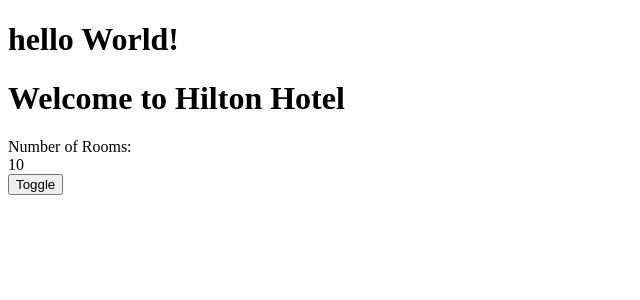
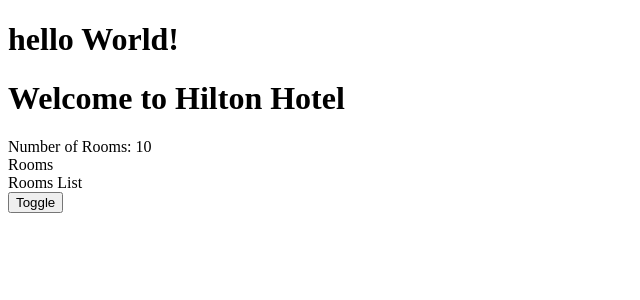
Before and after one commit to MiguelGarcia98GitHub/Angular-Hotel_Inventory_App, an Angular app: page / in a window 1280 px wide. Shown: the top 300 px of the page, without its empty margins (0-640 px from the left). Built offline with nearby package versions, Linux system fonts and the light colour scheme.

Commit message:
Added ngIf directive

```diff
--- a/src/app/rooms/rooms.component.html
+++ b/src/app/rooms/rooms.component.html
@@ -1,7 +1,9 @@
 <h1>Welcome to {{ hotelName }}</h1>
-<div [hidden]="hideRooms">
-  Number of Rooms:
-  <div>{{ numberOfRooms }}</div>
-</div>
+<div [hidden]="hideRooms">Number of Rooms: {{ numberOfRooms }}</div>
+<div *ngIf="rooms.availableRooms > 0"></div>
+
+{{ rooms ? "Rooms" : "No Rooms" }}
+
+<div>Rooms List</div>
 
 <button (click)="toggle()">Toggle</button>
--- a/src/app/rooms/rooms.component.ts
+++ b/src/app/rooms/rooms.component.ts
@@ -1,4 +1,5 @@
 import { Component } from '@angular/core';
+import { Room } from './rooms';
 
 @Component({
   selector: 'hinv-rooms',
@@ -12,6 +13,12 @@
 
   hideRooms = false;
 
+  rooms: Room = {
+    totalRooms: 20,
+    availableRooms: 10,
+    bookedRooms: 5,
+  };
+
   toggle() {
     this.hideRooms = !this.hideRooms;
   }
--- /dev/null
+++ b/src/app/rooms/rooms.ts
@@ -0,0 +1,5 @@
+export interface Room {
+  totalRooms: number;
+  availableRooms: number;
+  bookedRooms: number;
+}
```
